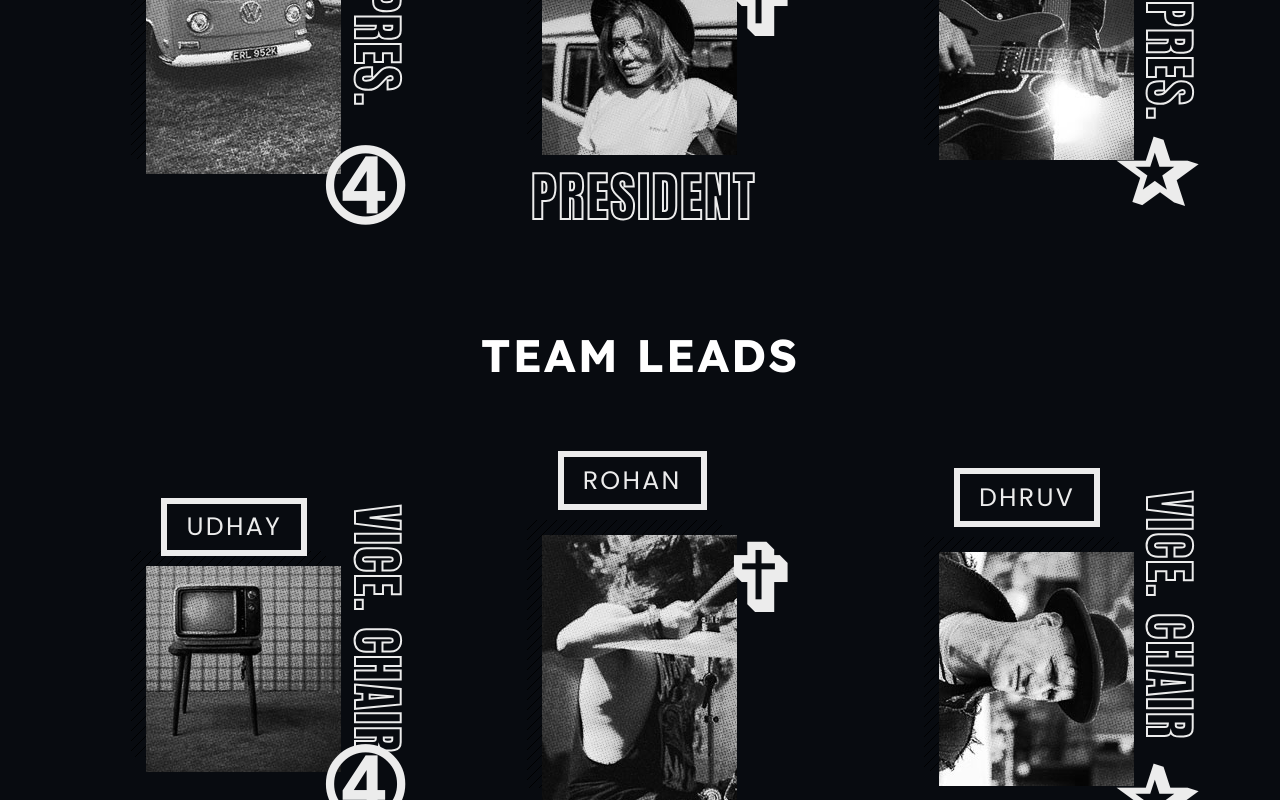
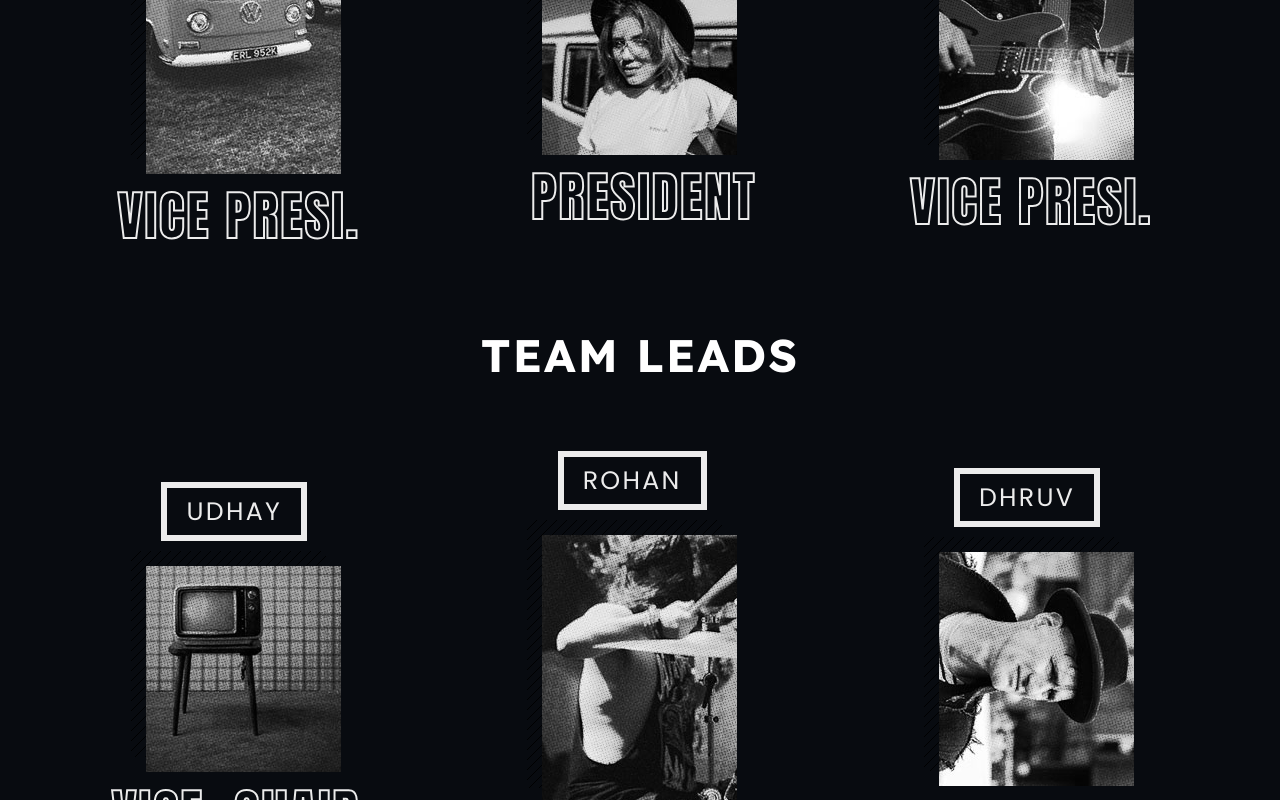
Before and after one commit to aryav-022/Kalpana-Website, a React (Create React App) app: page /team in a window 1280 px wide. Shown: the part 1160-1960 px from the top of the page. Built offline with nearby package versions, Linux system fonts and the light colour scheme; a web font is replaced by a local one.

Commit message:
made changes to team card

```diff
--- a/src/Pages/Team/Card.jsx
+++ b/src/Pages/Team/Card.jsx
@@ -16,9 +16,9 @@ const card = (props) => {
         <div className={styles.box}>
             <div className={styles.box__shadow}></div>
             <img className={styles.box__img} src={img} alt=""/>
-            <h3 className={stringToCssClassname(props.box_title_css)}><span className={styles.box__title_inner} data-hover={props.box_title}>{props.box_title}</span></h3>
-            <h4 className={stringToCssClassname(props.box_text_css)}><span className={props.box_text_inner_css}>{props.box_text}</span></h4>
-            <div className={stringToCssClassname(props.box_deco_css)}>{props.box_deco}</div>
+            <h3 className={`${styles.box__title} ${styles.box__title__straight} ${styles.box__title__bottom}`}><span className={styles.box__title_inner} data-hover={props.box_title}>{props.box_title}</span></h3>
+            <h4 className={styles.box__text}><span className={styles.box__text_inner}>{props.box_text}</span></h4>
+            {/* <div className={stringToCssClassname(props.box_deco_css)}>{props.box_deco}</div> */}
             {/* <p className="box__content">{props.box_tagline}</p> */}
         </div>
     </a>
--- a/src/Pages/Team/Members-Lead.json
+++ b/src/Pages/Team/Members-Lead.json
@@ -3,7 +3,7 @@
         "id": 0 ,
         "href":"#preview-1",
         "img": "1.jpg",
-        "por":"Vice Pres.",
+        "por":"Vice Presi.",
         "name":"Vandit",
         "box_deco":"➃",
         "box_tagline":""
@@ -21,7 +21,7 @@
         "id": 2 ,
         "href":"#preview-3",
         "img": "3.jpg",
-        "por":"Vice Pres.",
+        "por":"Vice Presi.",
         "name":"Tushar",
         "box_deco":"✰",
         "box_tagline":"Call it a hurricane or call it freedom, Frank"
--- a/src/Pages/Team/index.jsx
+++ b/src/Pages/Team/index.jsx
@@ -26,10 +26,6 @@ export default function index() {
                   box_deco={member.box_deco}
                   box_tagline={member.box_tagline}
 
-                  box_title_css={css_data[member.id].title_css}
-                  box_text_css={css_data[member.id].text_css}
-                  box_deco_css={css_data[member.id].deco_css}
-                  box_text_inner_css={styles.box__text_inner}
                 />
               )
             })}
@@ -50,10 +46,6 @@ export default function index() {
                   box_deco={member.box_deco}
                   box_tagline={member.box_tagline}
 
-                  box_title_css={css_data[member.id].title_css}
-                  box_text_css={css_data[member.id].text_css}
-                  box_deco_css={css_data[member.id].deco_css}
-                  box_text_inner_css={styles.box__text_inner}
                 />
               )
             })}
```
